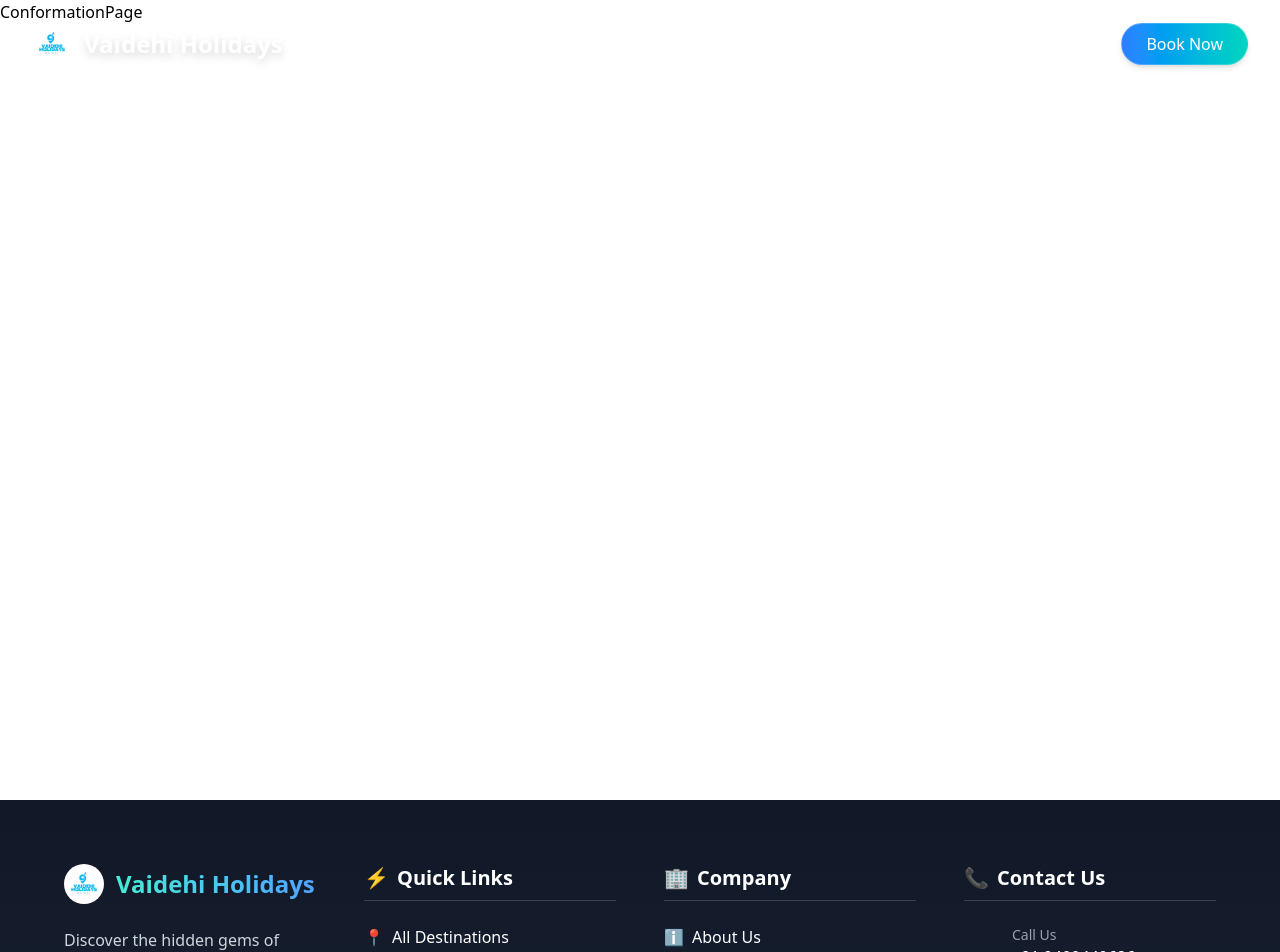
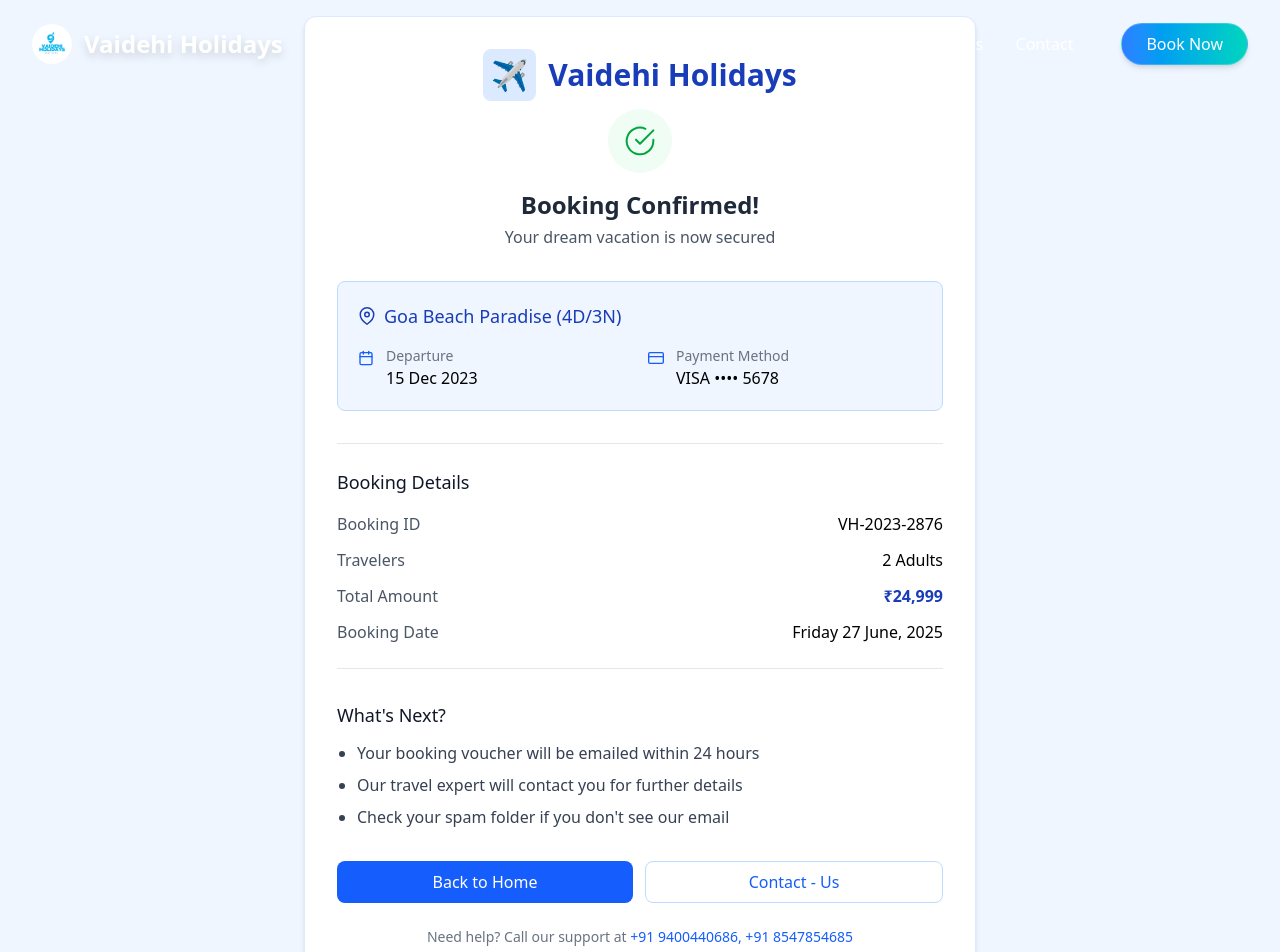
Before and after one commit to illamtourplanners/illamtourplanners, a React (Vite) app: page /confirm in a window 1280 px wide. Shown: the top 952 px of the page. Built offline with nearby package versions, Linux system fonts and the light colour scheme.

Commit message:
sgvdhgvashgv

```diff
--- a/package.json
+++ b/package.json
@@ -17,6 +17,7 @@
     "react": "^19.1.0",
     "react-bootstrap": "^2.10.10",
     "react-dom": "^19.1.0",
+    "react-feather": "^2.0.10",
     "react-hook-form": "^7.58.1",
     "react-icons": "^5.5.0",
     "react-intersection-observer": "^9.16.0",
--- a/src/Pages/ConformationPage.jsx
+++ b/src/Pages/ConformationPage.jsx
@@ -1,7 +1,122 @@
-import React from 'react'
+import React from 'react';
+import { CheckCircle, MapPin, Calendar, CreditCard } from 'react-feather';
+import { useNavigate } from 'react-router-dom';
 
-export default function ConformationPage() {
+export default function VaidehiHolidaysConfirmation() {
+  const navigate = useNavigate();
+
+  // Sample booking data
+  const bookingDetails = {
+    bookingId: 'VH-2023-2876',
+    amount: '₹24,999',
+    date: new Date().toLocaleDateString('en-IN', {
+      weekday: 'long',
+      year: 'numeric',
+      month: 'long',
+      day: 'numeric'
+    }),
+    package: 'Goa Beach Paradise (4D/3N)',
+    travelers: '2 Adults',
+    departure: '15 Dec 2023',
+    paymentMethod: 'VISA •••• 5678'
+  };
+
   return (
-    <div>ConformationPage</div>
-  )
+    <div className="min-h-screen bg-blue-50 flex items-center justify-center p-4">
+      <div className="bg-white p-6 md:p-8 rounded-xl shadow-md max-w-2xl w-full border border-blue-100">
+        {/* Header with Branding */}
+        <div className="text-center mb-8">
+          <h1 className="text-3xl font-bold text-blue-800 mb-2 flex items-center justify-center">
+            <span className="bg-blue-100 p-2 rounded-lg mr-3">✈️</span>
+            Vaidehi Holidays
+          </h1>
+          <div className="mx-auto flex items-center justify-center h-16 w-16 rounded-full bg-green-50 mb-4">
+            <CheckCircle className="h-8 w-8 text-green-600" strokeWidth={1.5} />
+          </div>
+          <h2 className="text-2xl font-semibold text-gray-800 mb-1">Booking Confirmed!</h2>
+          <p className="text-gray-600">Your dream vacation is now secured</p>
+        </div>
+
+        {/* Booking Summary */}
+        <div className="bg-blue-50 rounded-lg p-5 mb-8 border border-blue-200">
+          <h3 className="text-lg font-medium text-blue-800 mb-4 flex items-center">
+            <MapPin className="mr-2" size={18} />
+            {bookingDetails.package}
+          </h3>
+
+          <div className="grid grid-cols-1 md:grid-cols-2 gap-4">
+            <div className="flex items-start">
+              <Calendar className="text-blue-600 mr-3 mt-1" size={16} />
+              <div>
+                <p className="text-sm text-gray-500">Departure</p>
+                <p className="font-medium">{bookingDetails.departure}</p>
+              </div>
+            </div>
+
+            <div className="flex items-start">
+              <CreditCard className="text-blue-600 mr-3 mt-1" size={16} />
+              <div>
+                <p className="text-sm text-gray-500">Payment Method</p>
+                <p className="font-medium">{bookingDetails.paymentMethod}</p>
+              </div>
+            </div>
+          </div>
+        </div>
+
+        {/* Booking Details */}
+        <div className="border-t border-b border-gray-200 py-6 mb-8">
+          <h3 className="text-lg font-medium text-gray-900 mb-4">Booking Details</h3>
+          <div className="space-y-3">
+            <div className="flex justify-between">
+              <span className="text-gray-600">Booking ID</span>
+              <span className="font-medium">{bookingDetails.bookingId}</span>
+            </div>
+            <div className="flex justify-between">
+              <span className="text-gray-600">Travelers</span>
+              <span className="font-medium">{bookingDetails.travelers}</span>
+            </div>
+            <div className="flex justify-between">
+              <span className="text-gray-600">Total Amount</span>
+              <span className="font-bold text-blue-800">{bookingDetails.amount}</span>
+            </div>
+            <div className="flex justify-between">
+              <span className="text-gray-600">Booking Date</span>
+              <span className="font-medium">{bookingDetails.date}</span>
+            </div>
+          </div>
+        </div>
+
+        {/* Next Steps */}
+        <div className="mb-8">
+          <h3 className="text-lg font-medium text-gray-900 mb-3">What's Next?</h3>
+          <ul className="list-disc pl-5 space-y-2 text-gray-700">
+            <li>Your booking voucher will be emailed within 24 hours</li>
+            <li>Our travel expert will contact you for further details</li>
+            <li>Check your spam folder if you don't see our email</li>
+          </ul>
+        </div>
+
+        {/* Actions */}
+        <div className="flex flex-col sm:flex-row gap-3">
+          <button
+            onClick={() => navigate('/')}
+            className="bg-blue-600 hover:bg-blue-700 text-white font-medium py-2 px-6 rounded-lg transition flex-1"
+          >
+            Back to Home
+          </button>
+          <button
+            onClick={() => navigate('/')}
+            className="bg-white hover:bg-gray-50 text-blue-600 font-medium py-2 px-6 rounded-lg border border-blue-200 transition flex-1"
+          >
+            Contact - Us
+          </button>
+        </div>
+
+        {/* Support */}
+        <div className="mt-6 text-center text-sm text-gray-500">
+          Need help? Call our support at <a href="tel:+91 9400440686, 8547854685" className="text-blue-600 hover:underline">+91 9400440686, +91 8547854685</a>
+        </div>
+      </div>
+    </div>
+  );
 }
--- a/src/Pages/PackagesPage.jsx
+++ b/src/Pages/PackagesPage.jsx
@@ -103,10 +103,10 @@
                   <h3 className="text-xl font-bold mt-2 mb-3">{pkg.PackageName}</h3>
                   <div className="flex items-center text-gray-600 dark:text-gray-400 mb-4">
                     <FaMapMarkerAlt className="mr-2 text-orange-500" />
-                    <span>{pkg.dropoff}</span>
+                    <span>{pkg.description}</span>
                   </div>
 
-                  <div className="flex justify-between pt-4 border-t border-gray-200 dark:border-gray-700">
+                  {/* <div className="flex justify-between pt-4 border-t border-gray-200 dark:border-gray-700">
                     <div className="flex items-center">
                       <FaBed className="mr-2 text-orange-500" />
                       <span>2 Beds</span>
@@ -119,7 +119,7 @@
                       <FaUmbrellaBeach className="mr-2 text-orange-500" />
                       <span>Beach</span>
                     </div>
-                  </div>
+                  </div> */}
                 </div>
               </div>
             ))}
--- a/src/Pages/admin/Package.jsx
+++ b/src/Pages/admin/Package.jsx
@@ -12,7 +12,7 @@
   const [pickupPoints, setPickupPoints] = useState(['']);
 
   const handleAddPickupPoint = () => {
-    if (pickupPoints.length < 6) setPickupPoints([...pickupPoints, '']);
+    if (pickupPoints.length < 20) setPickupPoints([...pickupPoints, '']);
   };
 
   const handlePickupChange = (index, value) => {
@@ -212,7 +212,7 @@
                 )}
               </div>
             ))}
-            {pickupPoints.length < 6 && (
+            {pickupPoints.length < 20 && (
               <button type="button" onClick={handleAddPickupPoint} className="text-blue-600 text-sm mt-2 font-medium">+ Add Pickup Point</button>
             )}
           </div>
```
Also changed, not shown: 1 other file (tests, documents, lock files or other folders).
